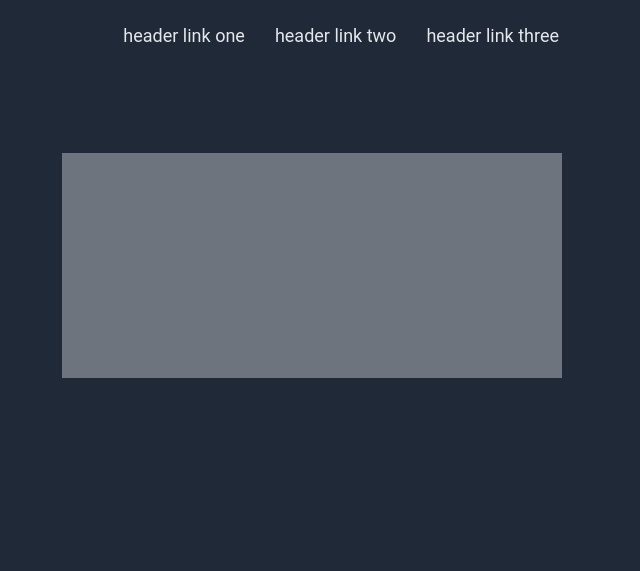
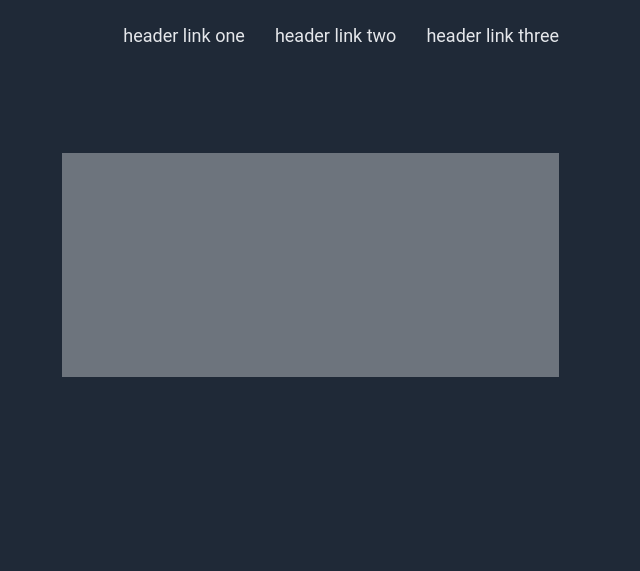
Before and after one commit to tyler-hawkins/landing-page, a plain HTML site: page index.html in a window 1280 px wide. Shown: the top 571 px of the page, 465-1105 px from the left. Drawn offline with Linux system fonts and the light colour scheme.

Commit message:
Update HTML and styling

```diff
--- a/styles.css
+++ b/styles.css
@@ -81,18 +81,15 @@ button {
 	background-color: #F9FAF8;
 }
 
-.hero-img {
-	height: 100%;
-	width: auto;
-	color: #F9FAF8;
-	text-align: center;
-	line-height: 225px;
-	display:flex;
-	flex-flow: column;
-	justify-content: center;
+.hero-img img {
+	resize: both;
+	max-width: 100%;
+	height: auto;
 }
 
 .information {
+	max-width: 100%;
+	height: auto;
 	margin-bottom: 100px;
 }
 
@@ -101,6 +98,7 @@ button {
 	justify-content: center;
 	align-items: center;
 	gap: 50px;
+	height: auto;
 }
 
 .information h2 {
@@ -158,7 +156,7 @@ button {
 }
 
 .action-content {
-	padding: 50px 10px;
+	padding: 50px 20px;
 }
 
 .action-content h3 {
@@ -170,6 +168,7 @@ button {
 	background-color: #3882F6;
 	color: #F9FAF8;
 	border: 2px solid #F9FAF8;
+	margin-right: 20px;
 }
 
 .action-content p {
```
